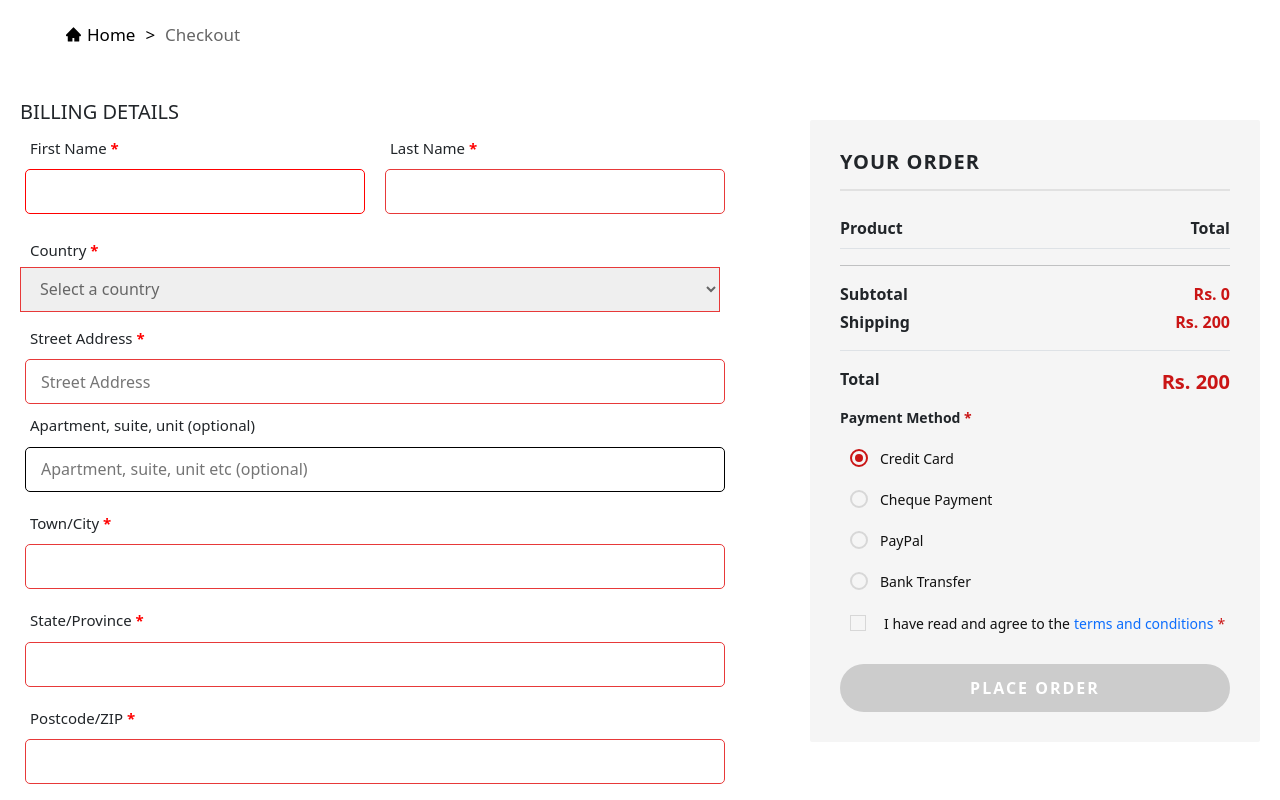
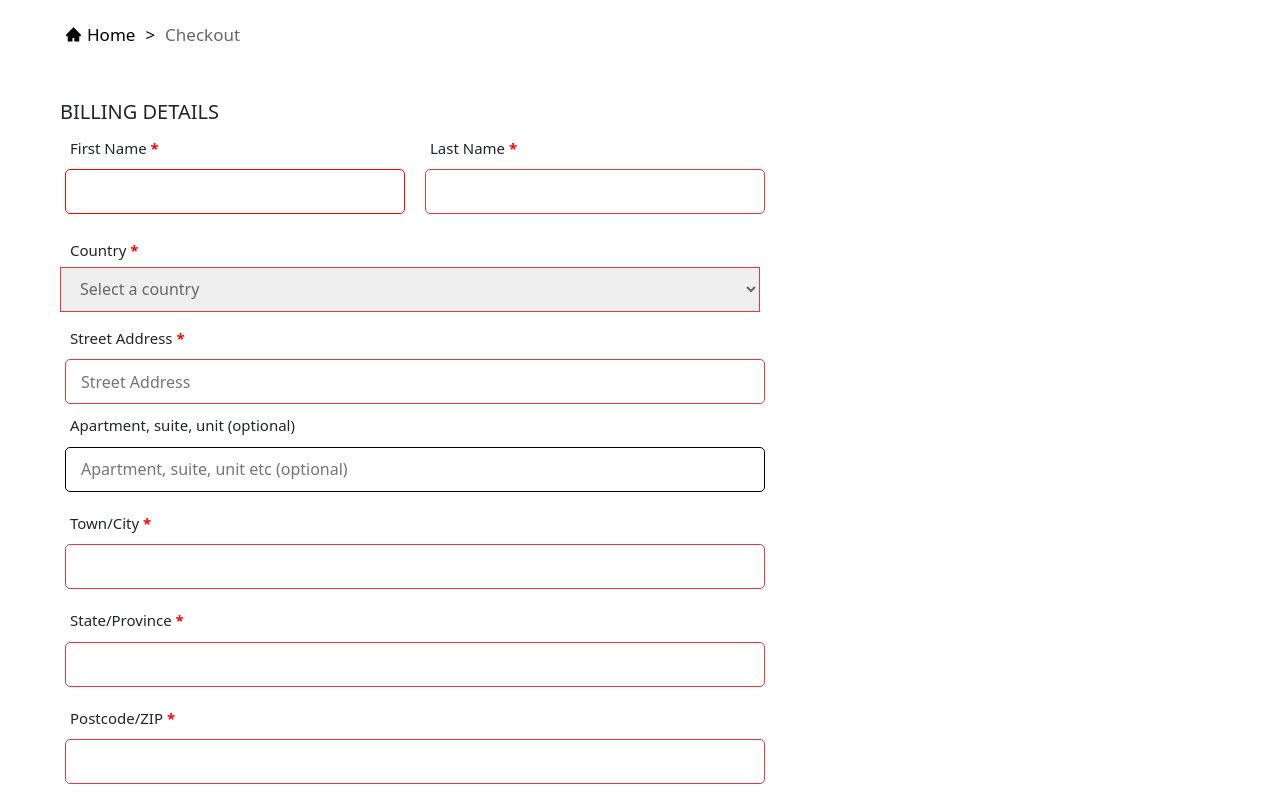
Before and after one commit to ayeshaidrees155/ashion-ecommerce-store, a React (Create React App) app: page /checkout in a window 1280 px wide. Shown: the top 800 px of the page. Built offline with nearby package versions, Linux system fonts and the light colour scheme; a web font is replaced by a local one.

Commit message:
fix:responsivess

```diff
--- a/src/components/ContactInfo/BillingForm.css
+++ b/src/components/ContactInfo/BillingForm.css
@@ -1,13 +1,13 @@
 .parentConatiner {
     display: flex;
     width: 100%;
-    max-width: 100vw;
+    max-width: 1200px;
+    margin: 0 auto;
     padding: 30px 20px;
     justify-content: space-between;
     align-items: flex-start;
     flex-wrap: wrap;
     box-sizing: border-box;
-    overflow-x: hidden;
 }
 
 .billingForm {
```
